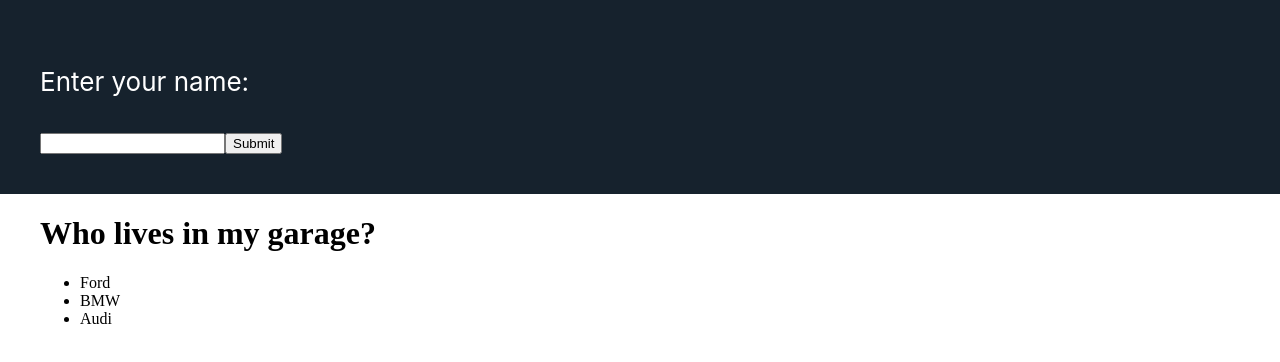
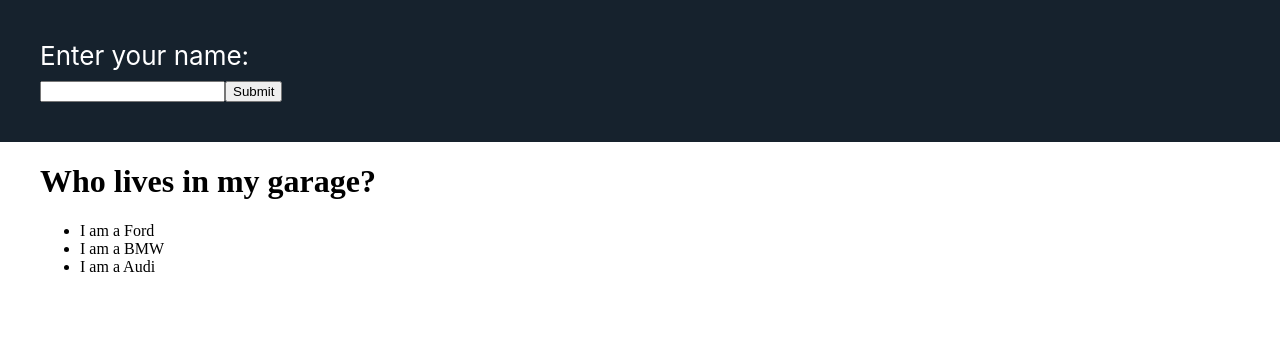
Before and after one commit to M-Loyola/react-final-exam, a React (Create React App) app in the folder react-final-exam/: page / in a window 1280 px wide. Shown: the top 362 px of the page. Built offline with nearby package versions, Linux system fonts and the light colour scheme.

Commit message:
(REACT-EXAM): Refactor components optimize imports

```diff
--- a/react-final-exam/src/App.js
+++ b/react-final-exam/src/App.js
@@ -1,7 +1,6 @@
-import logo from './logo.svg';
+import './App.css';
+import Cars from './components/Cars';
 import Hello from './components/Hello';
-import Cars from './components/Cars';
-import './App.css';
 
 function App() {
   return (
--- a/react-final-exam/src/components/Cars.js
+++ b/react-final-exam/src/components/Cars.js
@@ -6,16 +6,14 @@ const Cars = () => {
     }
 
     return (
-        <>
-            <h1 style={fontStyle}>
-                Who lives in my garage?
-            </h1>
+        <div style={fontStyle}>
+            <h1>Who lives in my garage?</h1>
             <ul>
                 {Cars.map((car, index) => (
-                    <li style={fontStyle} key={index}>{car}</li>
+                    <li key={index}>I am a {car}</li>
                 ))}
             </ul>
-        </>
+        </div>
     );
 }
 
--- a/react-final-exam/src/components/Hello.js
+++ b/react-final-exam/src/components/Hello.js
@@ -10,8 +10,8 @@ const Hello = () => {
 
     return (
         <>
-            <p>Enter your name: {name}</p>
             <form onSubmit={handleSubmit}>
+                <label>Enter your name: {name}</label><br/>
                 <input name="nameInput"/>
                 <button type="submit">Submit</button>
             </form>
```
